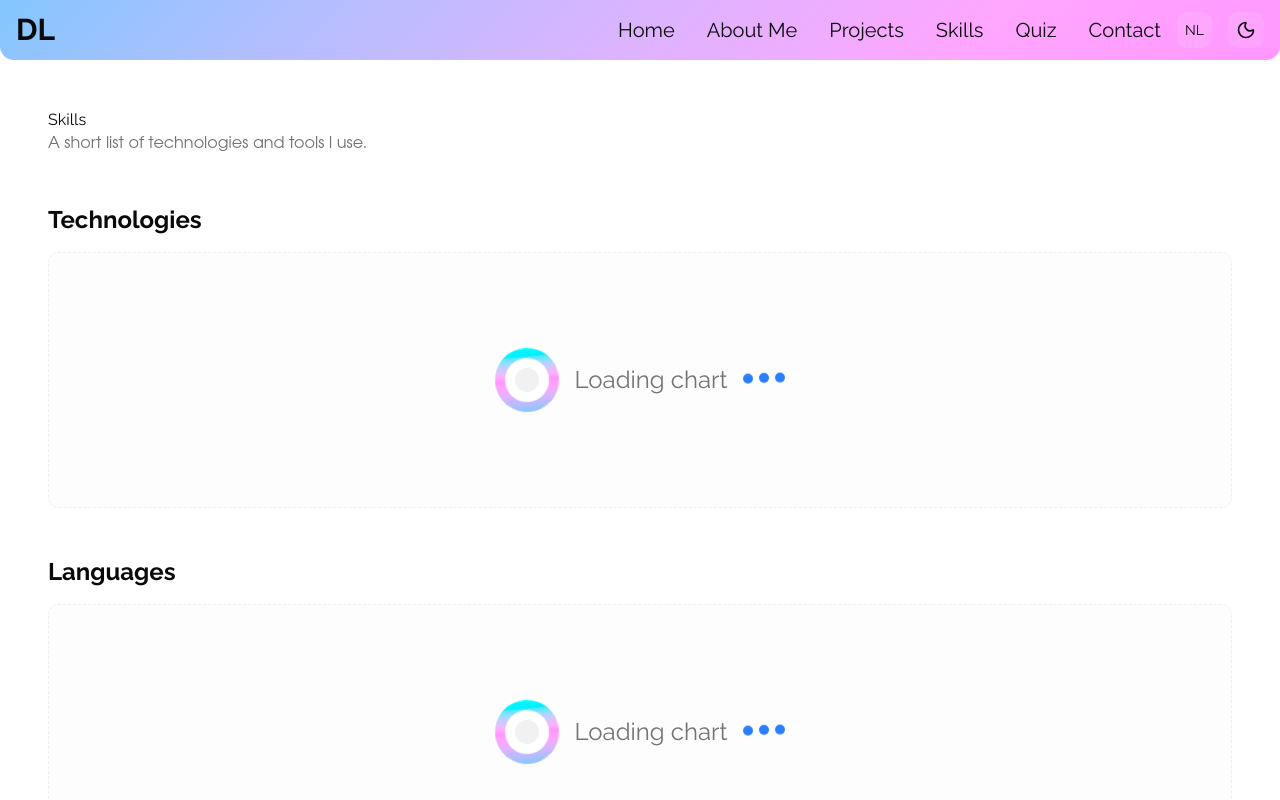
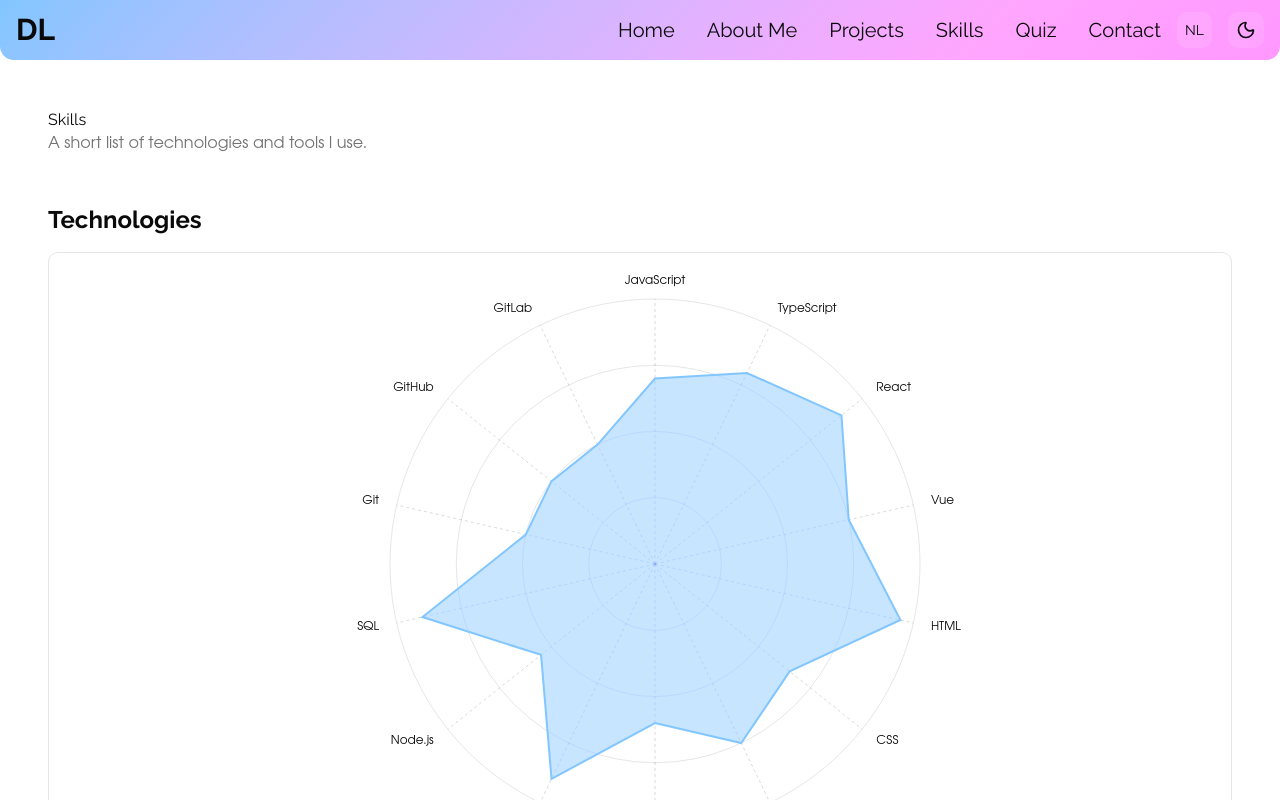
Before and after one commit to DewiLouhenapessy/portfolio-website-frontend, a Next.js app: page /skills in a window 1280 px wide. Shown: the top 800 px of the page. Built offline with nearby package versions, Linux system fonts and the light colour scheme.

Commit message:
play with sequential loading

```diff
--- a/app/skills/page.tsx
+++ b/app/skills/page.tsx
@@ -1,5 +1,6 @@
 "use client";
 
+import { useState } from "react";
 import { useLanguage } from "@/components/LanguageProvider";
 import { pageContent } from "@/lib/i18n";
 import { SkillMeter } from "@/components/SkillMeter";
@@ -10,10 +11,10 @@ import {
 	interestsLabels,
 	getSkillsByCategory,
 } from "@/lib/skills";
-import Loader from "@/components/Loader";
 
 export default function Skills() {
 	const { locale } = useLanguage();
+	const [visibleSection, setVisibleSection] = useState(0);
 	const content = pageContent.skills;
 
 	const visualisations = [
@@ -29,18 +30,20 @@ export default function Skills() {
 				<p className="text-muted-foreground">{content.description[locale]}</p>
 			</div>
 
-			{visualisations.map((vis) => {
+			{visualisations.map((vis, index) => {
 				const skills = getSkillsByCategory(vis.category);
 				const categoryLabel = categoryLabels[vis.category][locale];
 				const categoryColor = categoryColors[vis.category];
 				// const langLevelLabel = langLevelLabels[vis.name][locale]
 				const graphType = vis.graphType;
+				const isVisible = index <= visibleSection;
 
 				return (
 					<section key={vis.category} className="space-y-4">
 						<div>
 							<h2 className="text-2xl font-bold">{categoryLabel}</h2>
 						</div>
+						{isVisible ? (
 							<SkillMeter
 								skills={skills}
 								skillCategory={skills[0].category}
@@ -48,7 +51,18 @@ export default function Skills() {
 								categoryColor={categoryColor}
 								width={900}
 								height={Math.max(300, skills.length * 35 + 100)}
+								onReady={() => {
+									if (index === visibleSection) {
+										setVisibleSection((prev) => prev + 1);
+									}
+								}}
 							/>
+						) : (
+							<div
+								className="rounded-lg border border-dashed border-border/60 bg-muted/20"
+								style={{ minHeight: Math.max(300, skills.length * 35 + 100) }}
+							/>
+						)}
 					</section>
 				);
 			})}
--- a/components/Loader.tsx
+++ b/components/Loader.tsx
@@ -50,11 +50,11 @@ function Spinner({ size = "md", color = "text-blue-500" }: VariantProps) {
 
 function Dots({ size = "md", color = "text-blue-500" }: VariantProps) {
 	return (
-		<div className="flex items-center gap-1.5">
+		<div className="flex items-center gap-1.5 mb-5 ">
 			{[0, 1, 2].map((i) => (
 				<div
 					key={i}
-					className={`${sizeMap[size].dot} rounded-full bg-current ${color} animate-bounce`}
+					className={`${sizeMap[size].dot} rounded-full bg-current ${color} animate-bounce dark:rounded-none`}
 					style={{ animationDelay: `${i * 0.15}s` }}
 				/>
 			))}
--- a/components/SkillMeter.tsx
+++ b/components/SkillMeter.tsx
@@ -19,6 +19,7 @@ interface SkillMeterProps {
 	width?: number;
 	height?: number;
 	langLevelLabel?: string;
+	onReady?: () => void;
 }
 
 function polarToCartesian(angle: number, radius: number) {
@@ -36,9 +37,11 @@ export function SkillMeter({
 	sortType = "original",
 	width = 800,
 	height = 400,
+	onReady,
 }: SkillMeterProps) {
 	const { theme } = useTheme();
-	// const [isMounted, setIsMounted] = useState(false);
+	const [isMounted, setIsMounted] = useState(false);
+	const [hasSignaledReady, setHasSignaledReady] = useState(false);
 	const margin = { top: 30, right: 30, bottom: 30, left: 60 };
 	const innerWidth = width - margin.left - margin.right;
 	const innerHeight = height - margin.top - margin.bottom;
@@ -80,9 +83,26 @@ export function SkillMeter({
 		[["Fluent", "Good", "Sufficient", "Basic"], yMax],
 	);
 
-	// useEffect(() => {
-	// 	setIsMounted(true);
-	// }, []);
+	// delay rendering of chart to show off loader
+	useEffect(() => {
+		const timeout = window.setTimeout(() => {
+			setIsMounted(true);
+		}, 600);
+
+		return () => window.clearTimeout(timeout);
+	}, []);
+
+	// sequential loading
+	useEffect(() => {
+		if (!isMounted || hasSignaledReady) return;
+
+		const raf = window.requestAnimationFrame(() => {
+			onReady?.();
+			setHasSignaledReady(true);
+		});
+
+		return () => window.cancelAnimationFrame(raf);
+	}, [hasSignaledReady, isMounted, onReady]);
 
 	const radius = Math.min(xMax, yMax) / 2;
 	const radiusScale = useMemo(
@@ -113,15 +133,15 @@ export function SkillMeter({
 		return skills;
 	}, [skills, graphType, sortType]);
 
-	const isMounted = false;
-
 	if (!isMounted) {
 		return (
 			<div className="flex h-64 items-center justify-center rounded-lg border border-dashed border-border/60 bg-muted/20 text-sm text-muted-foreground">
 				<div className="flex ">
 					<Loader variant="gradientSpinner" size="xl" />
-					<h2 className="text-2xl p-4">Loading chart</h2>
-					<Loader variant="dots" />
+					<div className="flex items-end">
+						<h2 className="text-2xl p-4 pr-2">Loading chart</h2>
+						<Loader variant="dots" size="sm" color={categoryColor} />
+					</div>
 				</div>
 			</div>
 		);
```
Lines whose indentation alone changed are shown as unchanged.
